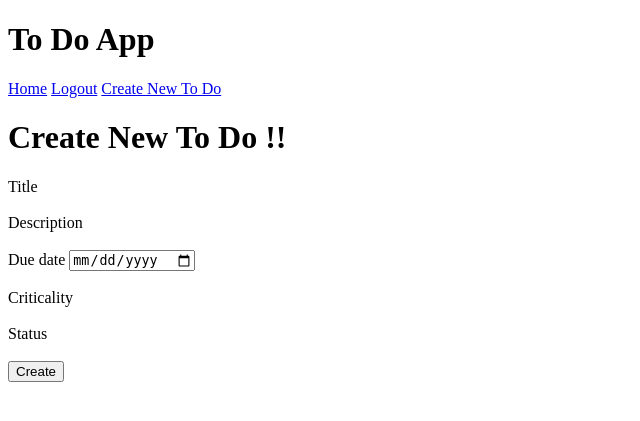
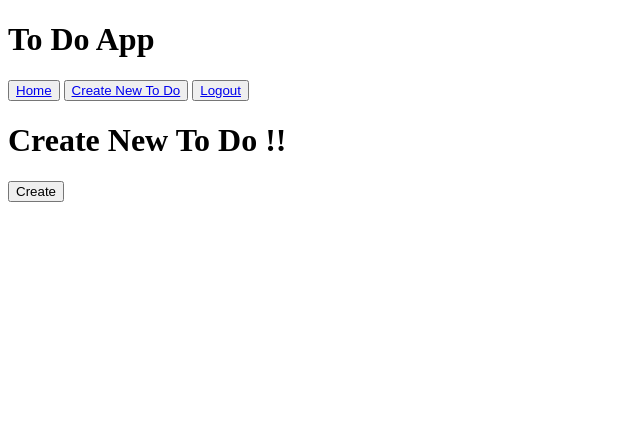
Before and after one commit to shankarvarat/To-Do-App, a Django app: page /create in a window 1280 px wide. Shown: the top 421 px of the page, without its empty margins (0-640 px from the left). Run offline with Django 3.2, Linux system fonts and the light colour scheme; a user stored in the database is signed in; parts of the project's set-up code (start-up, migrations or seed data) failed here and were passed over.

Commit message:
update form for create todo

```diff
--- a/Todo_project/Todo_app/admin.py
+++ b/Todo_project/Todo_app/admin.py
@@ -2,4 +2,4 @@
 from .models import *
 
 # Register your models here.
-admin.site.register(todo_work)
+admin.site.register(works)
--- a/Todo_project/Todo_app/form.py
+++ b/Todo_project/Todo_app/form.py
@@ -2,6 +2,6 @@
 from .models import *
 class TodoForm(forms.ModelForm):
      class Meta:
-         model = todo_work
+         model = works
 
-         fields=("title","description","due_date","criticality","status")
+         fields=['title','description','due_date','criticality','status']
--- a/Todo_project/Todo_app/templates/base.html
+++ b/Todo_project/Todo_app/templates/base.html
@@ -27,14 +27,16 @@
         <h1>To Do App</h1>
     <nav>
         {% if user.is_active %}
-        <a href="home">Home</a>
-        <a href="logoutuser">Logout</a>
-        <a href="create">Create New To Do</a>
+        <button ><a href="home">Home</a></button>
+        <button><a href="create">Create New To Do</a></button>
+
+        <button id="leftb"><a href="logoutuser" >Logout</a></button>
+
         {% else %}
-                <a href="logoutuser">Logout</a>
+        <button ><a href="home">Home</a></button>
 
-        <a href="loginuser">Login</a>
-        <a href="signupform">Signup</a>
+        <button><a href="loginuser">Login</a></button>
+        <button><a href="signupform">Signup</a></button>
             {% endif %}
 
 
--- a/Todo_project/Todo_app/templates/create.html
+++ b/Todo_project/Todo_app/templates/create.html
@@ -3,24 +3,7 @@
 <h1 > Create New To Do !!</h1>
     <form method="POST" action="create">
         {%csrf_token%}
-
-        <label>Title</label>
-        {{form.title}}
-        <br><br>
-        <label>Description</label>
-        {{form.description}}
-        <br><br>
-
-        <label for="ddate">Due date</label>
-        <input id="ddate" type="date" name="due_date">  <br><br>
-
-        <label>Criticality</label>
-        {{form.criticality}}
-        <br><br>
-
-        <label>Status</label>
-        {{form.status}}
-        <br><br>
+{{form}}
 
         <button type="submit">Create</button>
     </form>
--- a/Todo_project/Todo_app/views.py
+++ b/Todo_project/Todo_app/views.py
@@ -5,6 +5,8 @@
 from django.contrib.auth import login,logout,authenticate
 from django.contrib import auth
 from django.contrib.auth.decorators import login_required
+from datetime import datetime
+
 
 
 # Create your views here.
@@ -44,35 +46,45 @@
         print(form)
 
         return render(request,"signup.html",{"form": form})
-
+@login_required
 def home(request):
     if User.is_active:
         #user=request.User
         name=request.user
 
-        data=todo_work.objects.all()
-        com=todo_work.objects.filter(status="Completed")
-        Not=todo_work.objects.filter(status="Not Started")
-        pro=todo_work.objects.filter(status="Work in Progress")
-
+        data=works.objects.all()
+        com=works.objects.filter(status="Completed",user=name)
+        Not=works.objects.filter(status="Not Started",user=name)
+        pro=works.objects.filter(status="Work in Progress",user=name)
+        print("user is active")
 
         return render(request,'home.html',{'data':data,'com':com,'Not':Not,'pro':pro,"name":name})
     else:
+        print("user is not active")
         return render(request,"login.html")
+
+@login_required
 def create(request):
-    if request.method=='POST':
-        form=TodoForm(request.POST)
+    try:
+        if request.method=='POST':
+            form=TodoForm(request.POST)
+
+            print("form",form)
 
 
-        if form.is_valid():
-            post = form.save(commit=False)
-            post.user = request.user
-            post.save()
-            return redirect('/home')
+            if form.is_valid():
+                post = form.save(commit=False)
+                post.user = request.user
+                post.created_date=datetime.now()
+                print(">>>",post)
+                post.save()
+                print(post,"shdbzkvhb")
+                return redirect('/home')
+            else:
+                return render(request, 'home.html', {'form': form})
         else:
-            return render(request, 'home.html', {'form': form})
-
-    else:
-        form = TodoForm()
-
-        return render(request, 'create.html', {'form': form})
+            form = TodoForm()
+            # print(">>>>",form)
+            return render(request, 'create.html', {'form': form})
+    except Exception as e:
+                 return render(request, 'create.html', {'form': form})
```
Also changed, not shown: Todo_project/Todo_app/models.py (+8 -17 lines), Todo_project/Todo_app/migrations/0001_initial.py, Todo_project/Todo_app/migrations/0002_auto_20200124_2329.py (added), Todo_project/Todo_app/migrations/0003_auto_20200124_2359.py (added), Todo_project/Todo_app/migrations/0004_auto_20200202_1132.py (added), Todo_project/Todo_app/migrations/0005_auto_20200202_1833.py (added), Todo_project/Todo_app/migrations/__init__.py (added), Todo_project/db.sqlite3.
